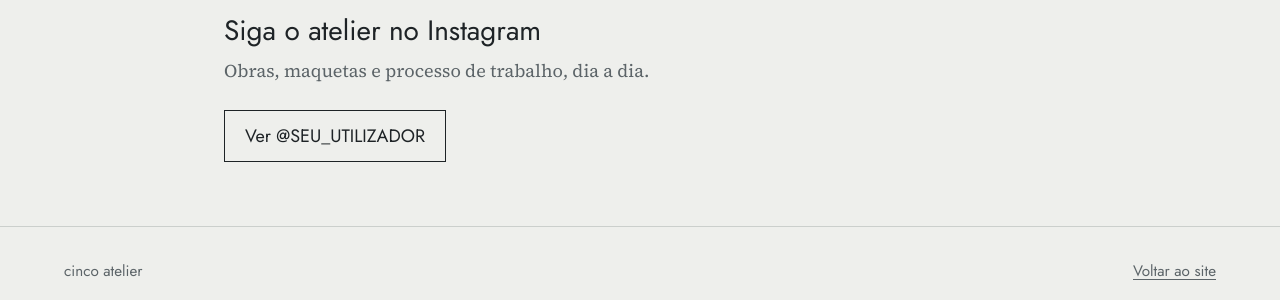
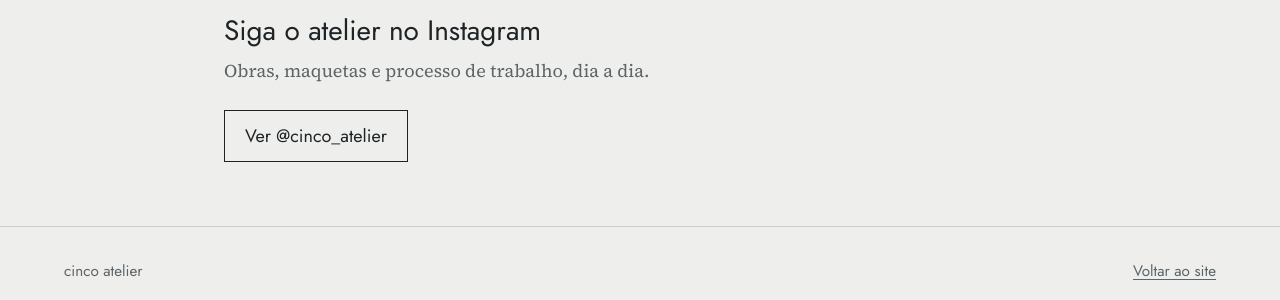
Before and after one commit to cincoatelier/Site, a Jekyll site: the page built from blog.html, in a window 1280 px wide. Shown: the part 691-991 px from the top of the page. Built offline with Jekyll 4.4.1, drawn with Linux system fonts in a browser that asks for light colours.

Commit message:
Update Instagram username in configuration

```diff
--- a/_config.yml
+++ b/_config.yml
@@ -8,7 +8,7 @@ timezone: Europe/Lisbon
 permalink: /blog/:year/:month/:title/
 
 # Troque pelo nome de utilizador do atelier no Instagram (sem @)
-instagram_user: "SEU_UTILIZADOR"
+instagram_user: "cinco_atelier"
 
 # Só descomente se o site estiver num repositório de projecto
 # (endereço do tipo utilizador.github.io/nome-do-repositorio)
```
